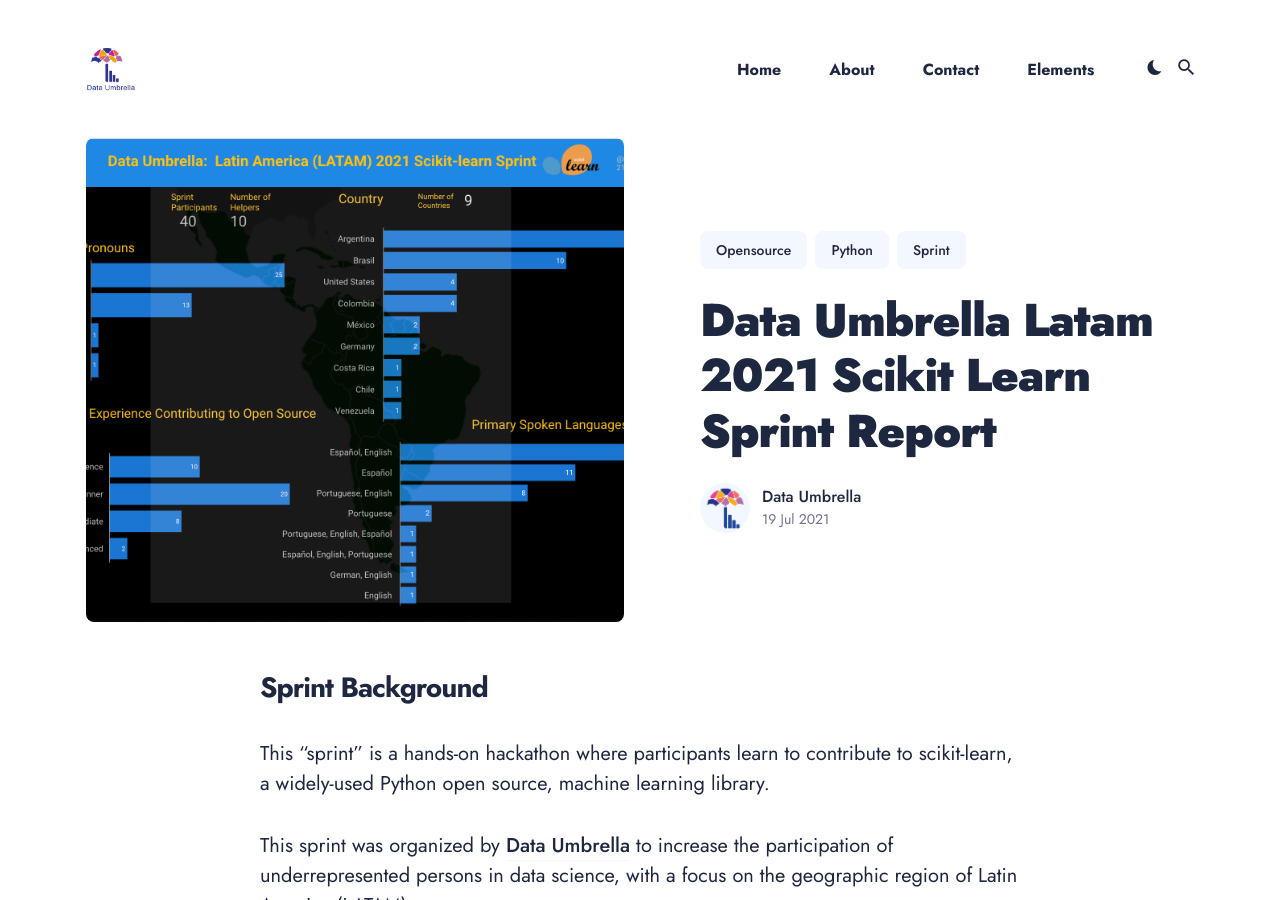
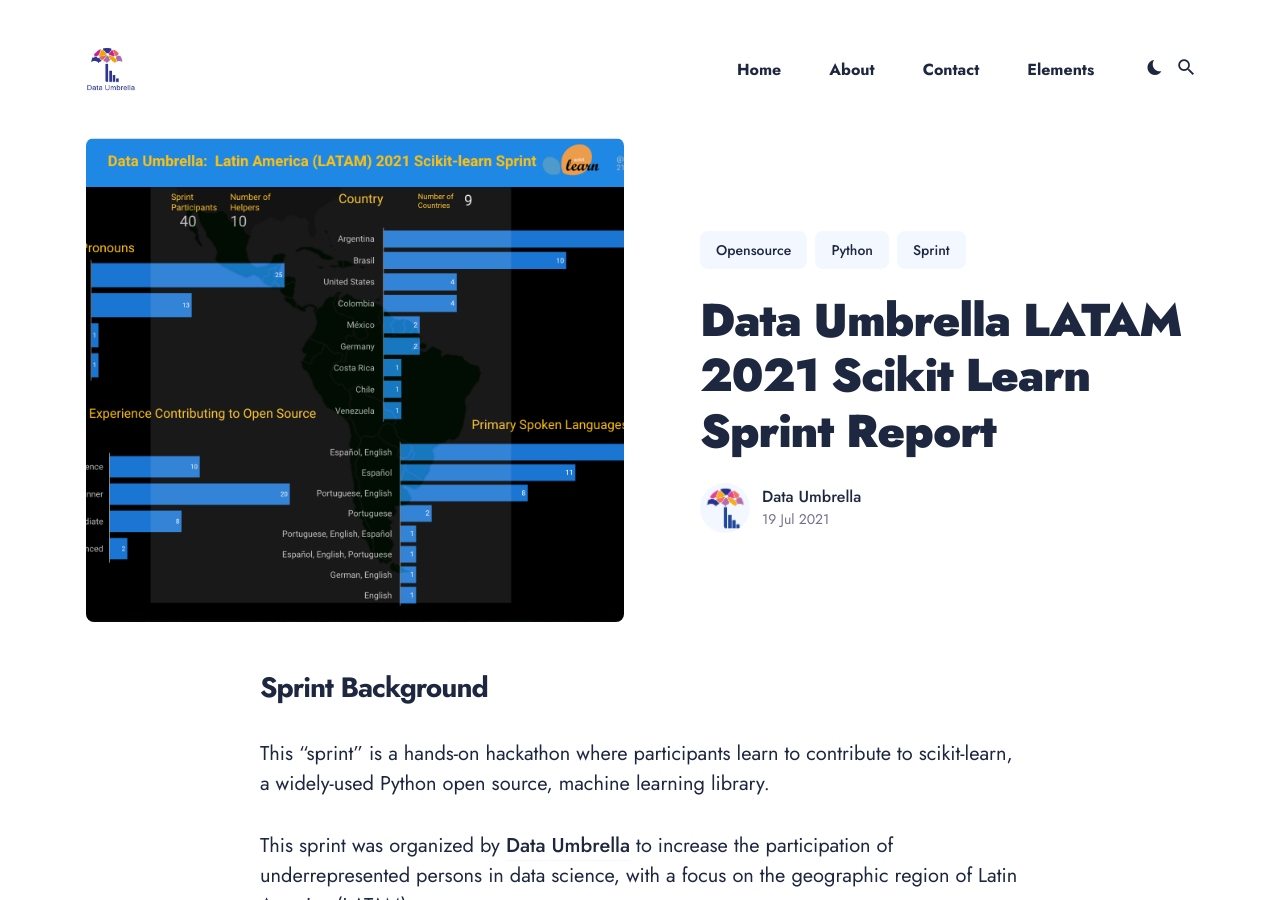
Before and after one commit to data-umbrella/data-umbrella.github.io, a Jekyll site: the page built from _posts/2021-07-19-data-umbrella-latam-2021-scikit-learn-sprint-report.md, in a window 1280 px wide and 900 px high. Built offline with Jekyll 4.4.1, drawn with Linux system fonts in a browser that asks for light colours; nearby versions of some CDN libraries; comment, search, counter and statistics services are not loaded.

```diff
--- a/_posts/2021-07-19-data-umbrella-latam-2021-scikit-learn-sprint-report.md
+++ b/_posts/2021-07-19-data-umbrella-latam-2021-scikit-learn-sprint-report.md
@@ -1,7 +1,7 @@
 ---
 layout: post
-title:  Data Umbrella Latam 2021 Scikit Learn Sprint Report
-description: Reshama Shaikh Summary of the Latin America Sprint, June 2021
+title:  Data Umbrella LATAM 2021 Scikit Learn Sprint Report
+description: Reshama Shaikh - Summary of the Latin America Sprint, June 2021
 date:   2021-07-19 15:01:35 +0300
 image:  '/images/2021-latam/latam-demog.png'
 tags:   [opensource, python, sprint]
```
